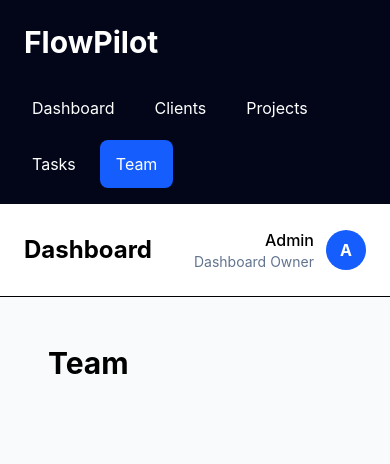
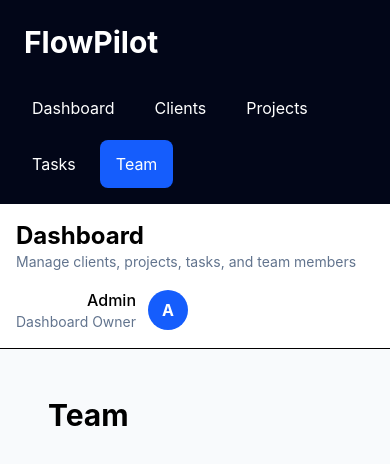
Before and after one commit to vick-tory1/techjobsagency, a React (Vite) app: page /team in a window 390 px wide. Shown: the top 464 px of the page. Built offline with nearby package versions, Linux system fonts and the light colour scheme.

Commit message:
Improve responsive navbar

```diff
--- a/src/components/Navbar.tsx
+++ b/src/components/Navbar.tsx
@@ -1,12 +1,18 @@
 export default function Navbar() {
   return (
-    <header className="bg-white border-b">
-      <div className="flex items-center justify-between p-6">
-        <h2 className="text-2xl font-bold">
-          Dashboard
-        </h2>
+    <header className="border-b bg-white">
+      <div className="flex flex-col gap-4 p-4 sm:flex-row sm:items-center sm:justify-between sm:p-6">
+        <div>
+          <h2 className="text-2xl font-bold sm:text-3xl">
+            Dashboard
+          </h2>
 
-        <div className="flex items-center gap-3">
+          <p className="text-sm text-slate-500">
+            Manage clients, projects, tasks, and team members
+          </p>
+        </div>
+
+        <div className="flex items-center gap-3 self-start sm:self-auto">
           <div className="text-right">
             <p className="font-medium">
               Admin
@@ -17,7 +23,7 @@ export default function Navbar() {
             </p>
           </div>
 
-          <div className="flex h-10 w-10 items-center justify-center rounded-full bg-blue-600 text-white font-bold">
+          <div className="flex h-10 w-10 items-center justify-center rounded-full bg-blue-600 font-bold text-white">
             A
           </div>
         </div>
```
